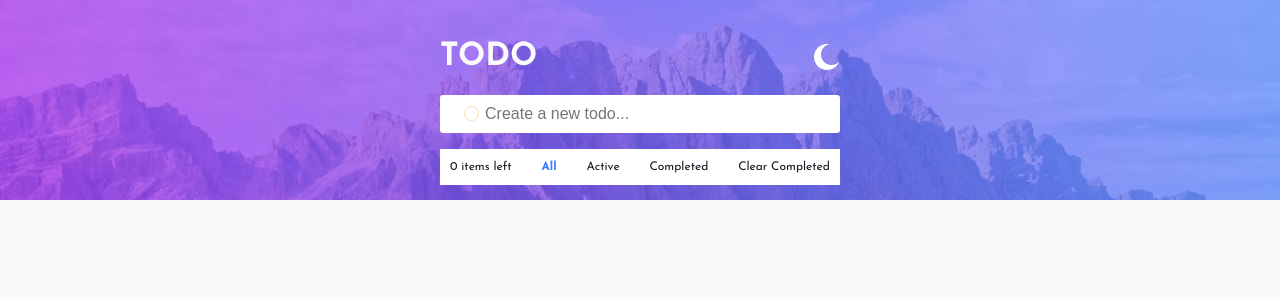
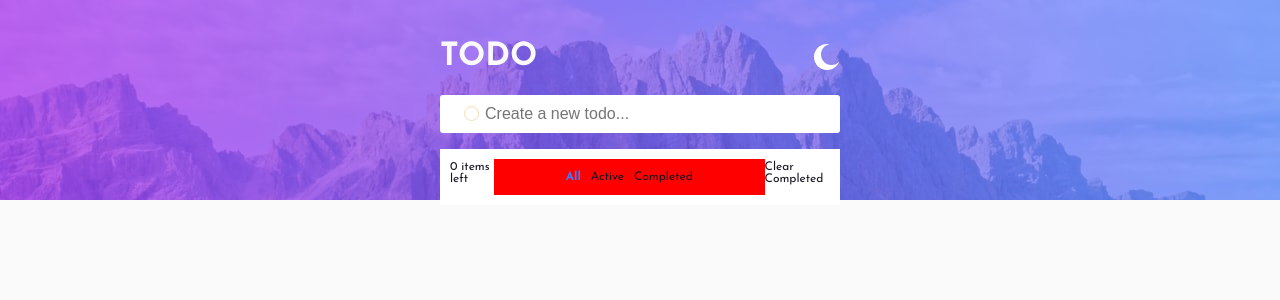
Before and after one commit to okedo01/todo-app-project-okedo01, a React (Vite) app: page / in a window 1280 px wide. Shown: the top 300 px of the page. Built offline with nearby package versions, Linux system fonts and the light colour scheme.

Commit message:
todo-app

```diff
--- a/src/components/Todo.jsx
+++ b/src/components/Todo.jsx
@@ -109,12 +109,14 @@ return (
             ))}
                 <div style={{
                 display: "flex",
+                flexWrap: "nowrap",
                 justifyContent: "space-between",
                 color: "hsl(235, 21%, 11%)",
                 fontSize: "12px"
             }}>
                 <p>{clearItems} items left</p>
-                <p style={{
+                <div className="unyama">
+                    <p style={{
                     cursor: "pointer",
                     color: filter === "All" ? "hsl(220, 98%, 61%)" : "hsl(235, 21%, 11%)",
                     fontWeight: filter === "All" ? "bold" : "normal"
@@ -129,6 +131,7 @@ return (
                     color: filter === "Completed" ? "hsl(220, 98%, 61%)" : "hsl(235, 21%, 11%)",
                     fontWeight: filter === "Completed" ? "bold" : "normal"
                 }} onClick={() => setFilter("Completed")}>Completed</p>
+                </div>
                 <p style={{cursor: "pointer",}} onClick={handleClearCompleted}>Clear Completed</p>
             </div>
         </ul>
--- a/src/index.css
+++ b/src/index.css
@@ -6,3 +6,29 @@
   appearance: none;
   -webkit-appearance: none;
 }
+
+/* .unyama {
+  display: flex;
+  justify-content: space-between;
+  padding: 0 5px;
+  align-items: center;
+  max-width: 160px;
+  width: 100%;
+  gap: 0 10px;
+} */
+
+.unyama {
+  background-color: red;
+  flex-basis: 100%;
+  display: flex;
+  justify-content: center;
+  gap: 10px;
+  margin: 10px 0;
+}
+
+/* @media (max-width: 375px) {
+  .unyama {
+    background-color: red;
+    display: block;
+  }
+} */
```
